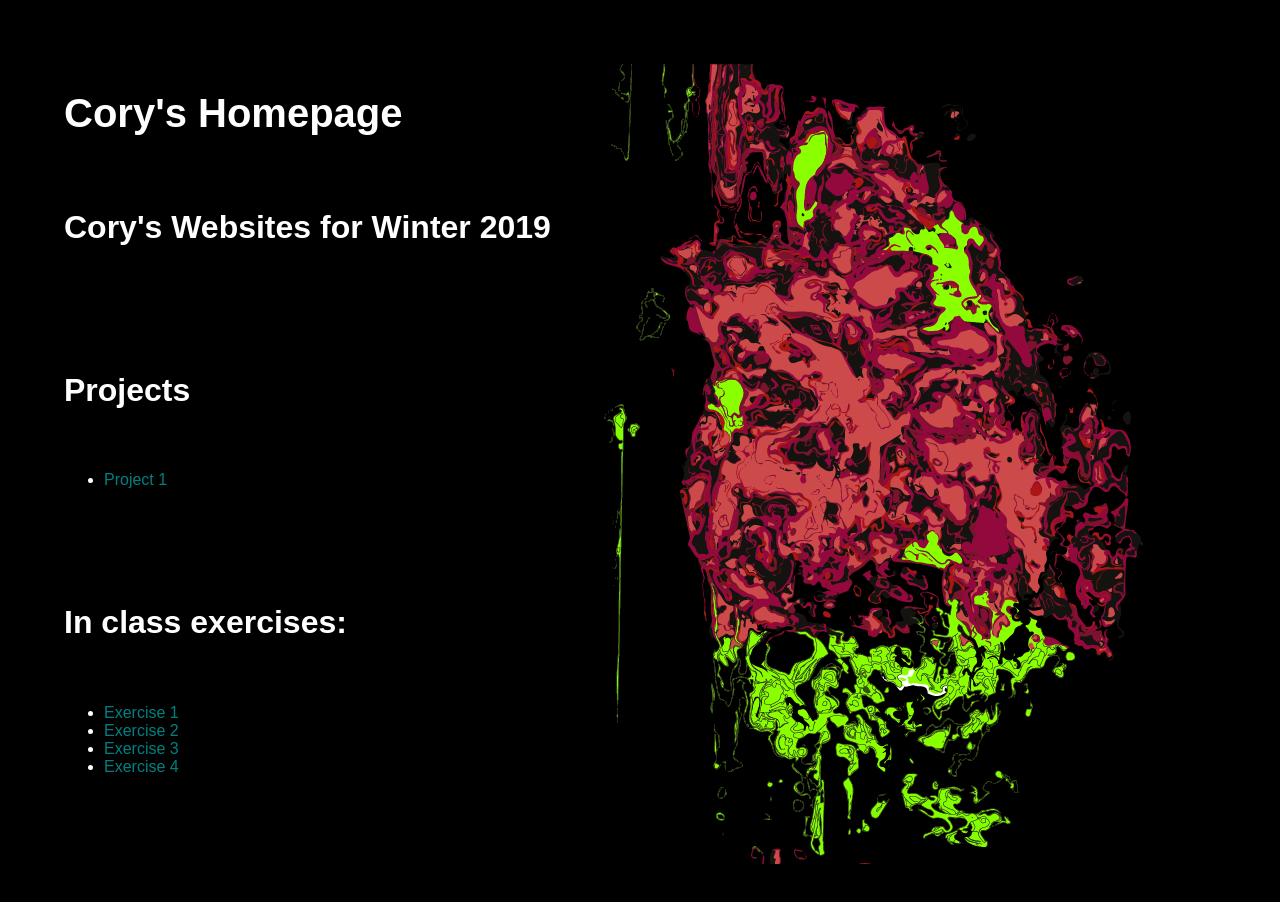
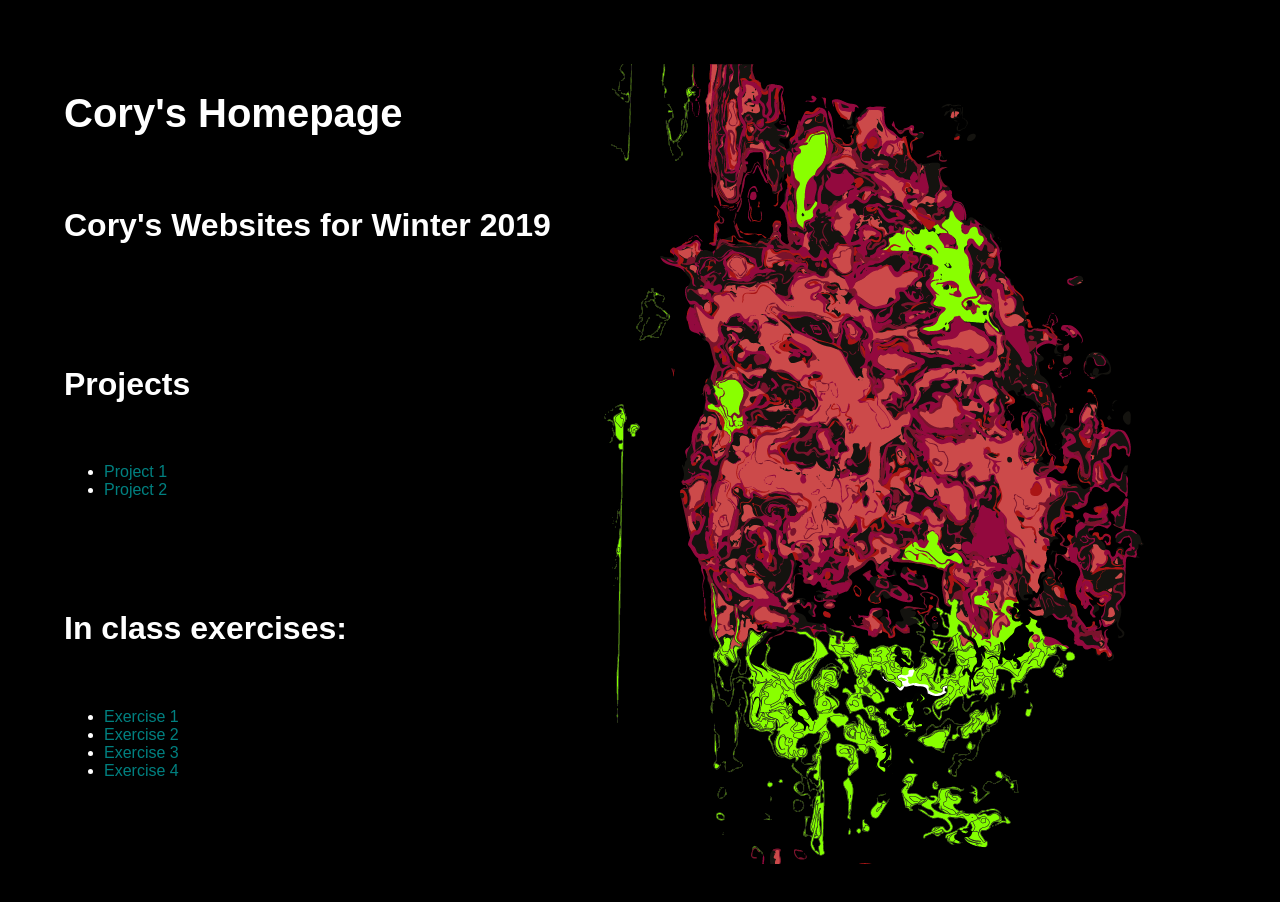
Before and after one commit to corytimmons/interactivemedia324, a plain HTML site: page index.html in a window 1280 px wide. Drawn offline with Linux system fonts and the light colour scheme.

Commit message:
added project 2

```diff
--- a/index.html
+++ b/index.html
@@ -16,7 +16,7 @@
     <h2>Projects</h2>
     <ul>
     	<li><a href="https://corytimmons.github.io/interactivemedia324/project1/index.html"> Project 1 </a>
-      <!-- <li><a href="-"> Project 2</a>  -->
+      <li><a href="https://corytimmons.github.io/interactivemedia324/project2/specialChar2.html"> Project 2</a>
       </li>
     </ul>
   </p>
```
